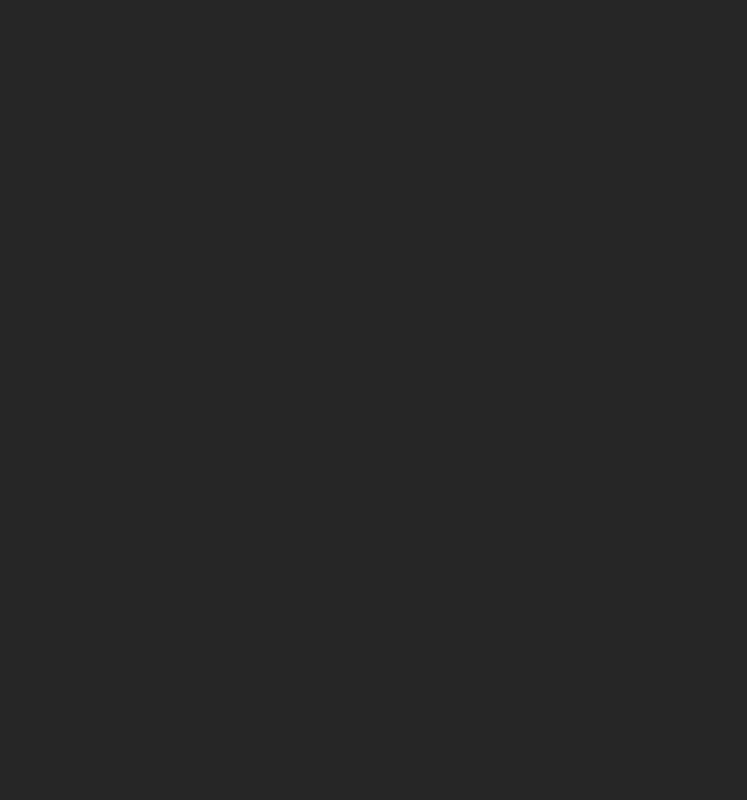
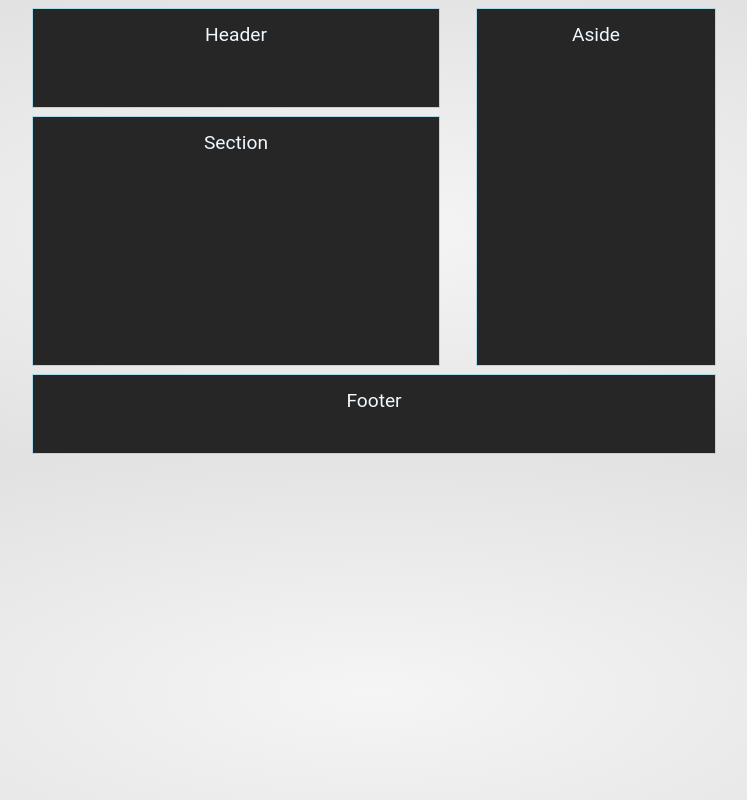
Before and after one commit to alexandrecz/Responsive-Grid-Layout, a plain HTML site: page index.html in a window 1280 px wide. Shown: the whole page, without its empty margins (266-1013 px from the left). Drawn offline with Linux system fonts and the light colour scheme.

Commit message:
adjust center alignment

```diff
--- a/index.html
+++ b/index.html
@@ -4,10 +4,12 @@
 		<meta charset="UTF-8">
 		<link rel="stylesheet" href="styles.css">
 	</head>
-	<body class="wrapper">
-		<header class="header"></header>
-		<section class="section"></section>
-		<aside class="aside"></aside>
-		<footer class="footer"></footer>
+	<body>
+		<div class="wrapper">
+			<header class="header grid-item">Header</header>
+			<section class="section grid-item">Section</section>
+			<aside class="aside grid-item">Aside</aside>
+			<footer class="footer grid-item">Footer</footer>
+		</div>
 	</body>
 </html>
--- a/styles.css
+++ b/styles.css
@@ -1,32 +1,36 @@
 
 body {
-	background-color: #262626;
-	line-height: 1.15;
+	background: radial-gradient(ellipse at center, #f5f5f5 0%,#ddd 100%);
+	font-family: 'Roboto', sans-serif;
+	font-size: 1.2rem;
 }
 
-.grid-items {
-	background-color: transparent;
+.grid-item {
+	display: grid;
+	justify-content: center;
+	background-color: #262626;
 	border: 1px solid lightblue;
 	color: aliceblue;
-	display: flex;
-	justify-content: center;
 	padding: 0.85rem;
 }
 
 /*for small devices*/
 .wrapper {
 	display: grid;
-	grid-template-rows:100px 250px;
+	grid-template-rows:100px 250px 100px;
+	grid-gap: 4px;
 }
 
 @media only screen and (min-width:768px) {
 	.wrapper {
-		grid-template-columns:1fr 1fr 20px 1fr;
-		grid-template-rows:100px 250px 100px;
+		grid-template-columns:200px 200px 20px 240px;
+		grid-template-rows:100px 250px 80px;
+		grid-gap: 8px;
+		justify-content: center;
 		grid-template-areas:
 		"header header . aside"
 		"section section . aside"
-		"footer footer footer footer"
+		"footer footer footer footer";
 	}
 
 	.header {
```
